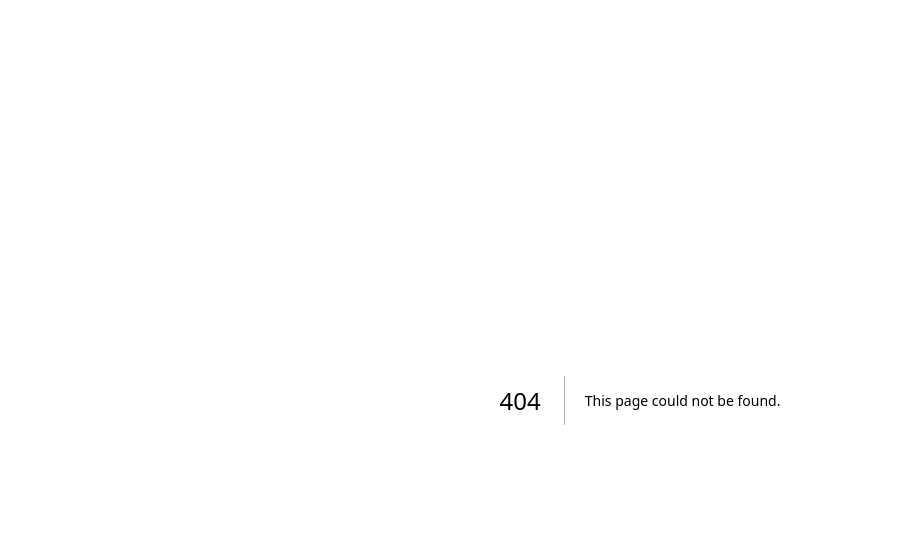
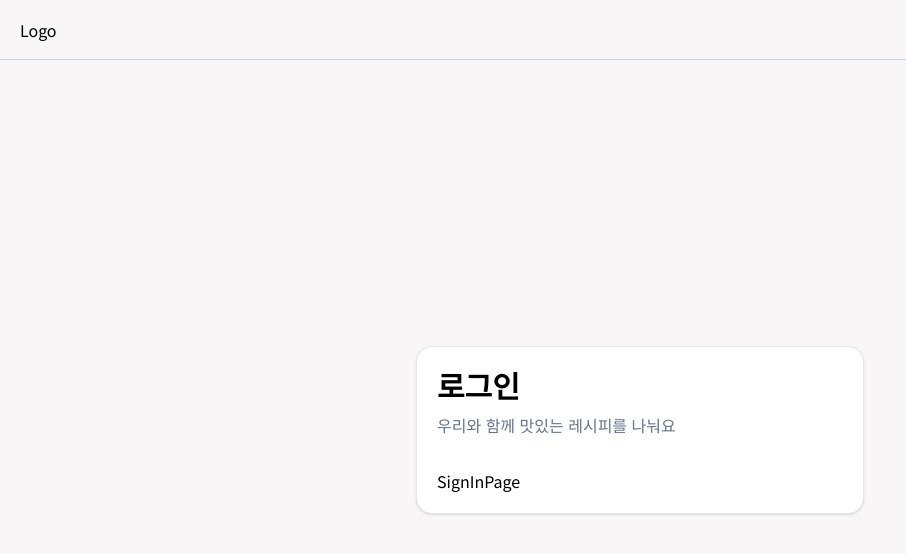
Before and after one commit to dango0812/menu-recommender, a Next.js app: page /sign-in in a window 1280 px wide. Before the commit this address had no page. Shown: the top 554 px of the page, without its empty margins (0-906 px from the left). Built offline with nearby package versions, Linux system fonts and the light colour scheme.

Commit message:
feat: 미구현된 로그인 페이지 추가 (이메일 확인 용도)

```diff
--- /dev/null
+++ b/app/sign-in/layout.tsx
@@ -0,0 +1,19 @@
+import type { Metadata } from 'next';
+import type { PropsWithChildren } from 'react';
+
+import { SimpleHeader } from '@/components/layout';
+import { Flex } from '@/components/ui';
+
+export const metadata: Metadata = {
+  title: 'Create Next App',
+  description: 'Generated by create next app',
+};
+
+export default function Layout({ children }: PropsWithChildren) {
+  return (
+    <Flex direction="column" className="h-screen">
+      <SimpleHeader />
+      {children}
+    </Flex>
+  );
+}
--- /dev/null
+++ b/app/sign-in/page.tsx
@@ -0,0 +1,19 @@
+import { Card, Flex, Text } from '@/components/ui';
+
+export default function SignInPage() {
+  return (
+    <main className="flex flex-1 items-center justify-center bg-background p-6">
+      <div className="w-full max-w-md">
+        <Card>
+          <Flex direction="column" justifyContent="center" className="mb-8 gap-2.5">
+            <Text as="h1" className="text-3xl font-bold">
+              로그인
+            </Text>
+            <Text className="text-slate-500">우리와 함께 맛있는 레시피를 나눠요</Text>
+          </Flex>
+          SignInPage
+        </Card>
+      </div>
+    </main>
+  );
+}
```
